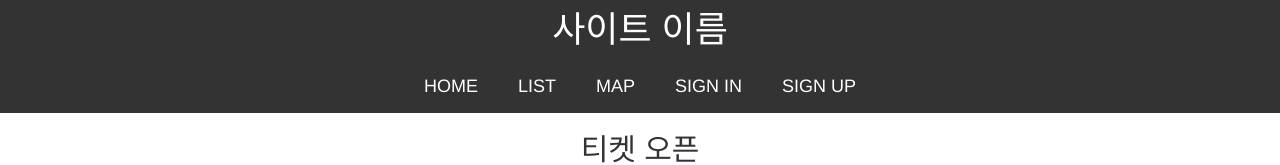
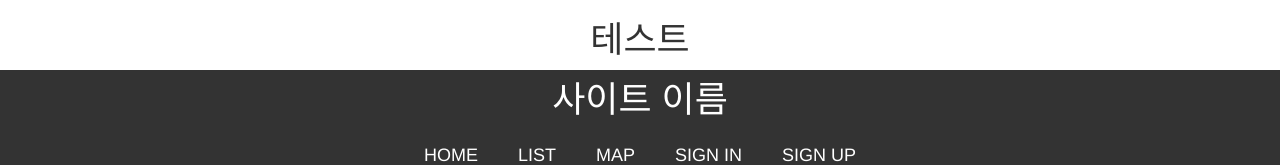
Before and after one commit to YoonHakyoung/myReact, a React (Create React App) app: page / in a window 1280 px wide. Shown: the top 165 px of the page. Built offline with nearby package versions, Linux system fonts and the light colour scheme; no server answers.

Commit message:
Update App.js

```diff
--- a/src/js/App.js
+++ b/src/js/App.js
@@ -8,6 +8,7 @@ import Router from './Router';
 function App() {
   return (
     <div className="App">
+      <h1> 테스트 </h1>
       <Header />
       <Nav />
       <Router />
```
